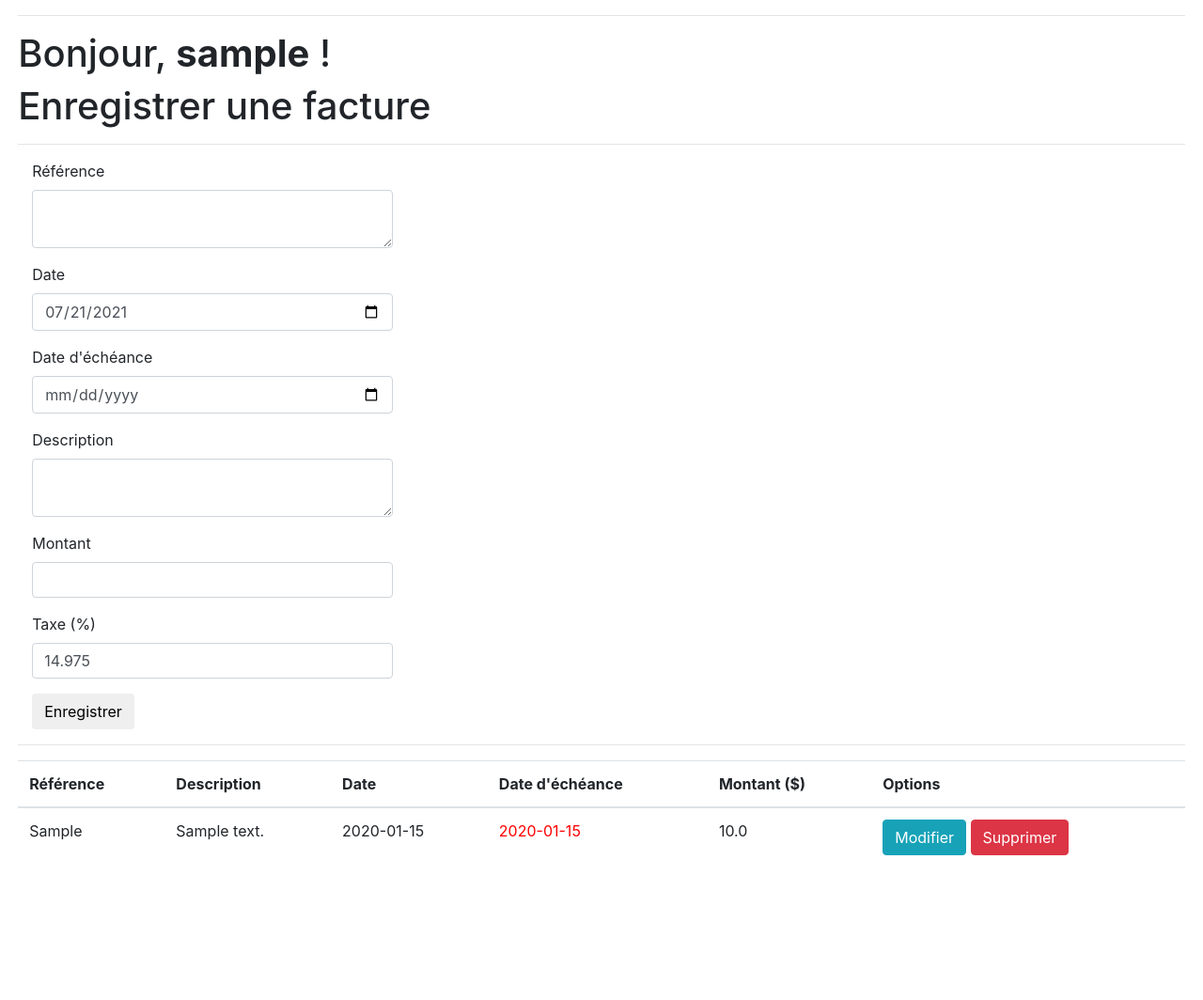
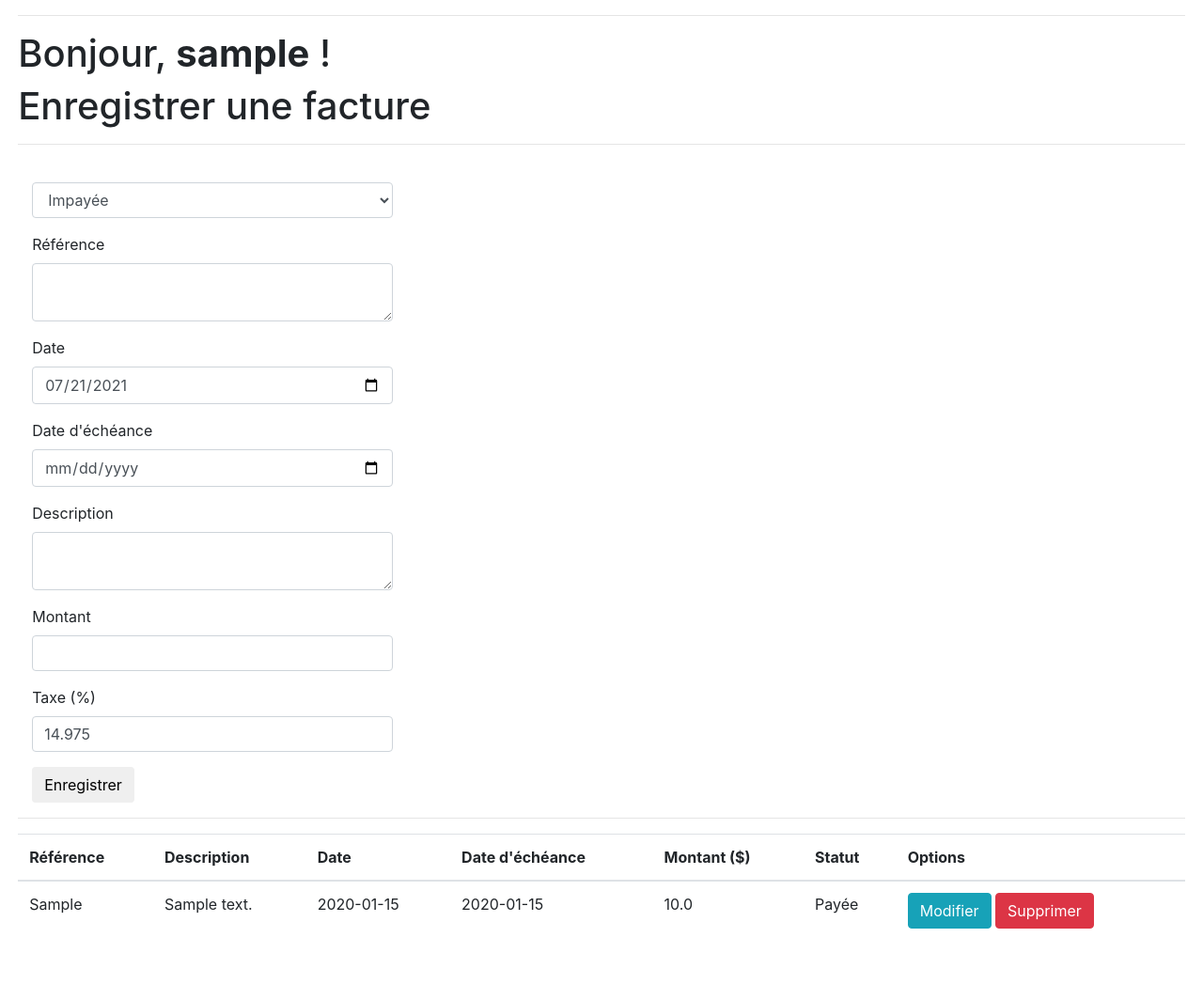
Before and after one commit to PedroLuisBernardos/INM5151, a Flask app: page /index in a window 1280 px wide. Shown: the part 56-1120 px from the top of the page at 94% size. Before the commit the page ends 966 px from the top, so only its background shows below. Run offline with Flask 2, Linux system fonts and the light colour scheme; a user stored in the database is signed in; tables that the repository leaves empty hold one stand-in row (values such as "Sample post"); some libraries are stand-ins or nearby versions.

Commit message:
Ajout du statut (impayée/payée) de la facture

```diff
--- a/app/forms.py
+++ b/app/forms.py
@@ -1,7 +1,7 @@
 # forms.py
 # défini les formulaires de l'application
 from flask_wtf import FlaskForm
-from wtforms import StringField, PasswordField, BooleanField, SubmitField, TextAreaField, DecimalField, DateField, DecimalField
+from wtforms import StringField, PasswordField, BooleanField, SubmitField, TextAreaField, DecimalField, DateField, SelectField
 from wtforms.validators import NumberRange, ValidationError, DataRequired, Email, EqualTo, Length
 from flask_babel import _, lazy_gettext as _l
 from datetime import date
@@ -69,6 +69,7 @@ class EditProfileForm(FlaskForm):
 # Défini un formulaire pour la saisie de factures
 class FactureForm(FlaskForm):
     # À ajouter des attributs
+    paid = SelectField('', choices=[(0, _l('Impayée')), (1, _l('Payée'))], coerce=int)
     reference = TextAreaField(_l('Référence'), validators=[DataRequired(message=_l("Veuillez entrer une référence")), Length(min=1, max=50, message=_l('Veuillez écrire entre 1 et 50 caractères'))])
     date = DateField(_l('Date'), default=date.today(), format='%Y-%m-%d', validators=[DataRequired(message=_l("Veuillez entrer une date (AAAA-MM-JJ)"))])
     due_date = DateField(_l('Date d\'échéance'), format='%Y-%m-%d', validators=[DataRequired(message=_l("Veuillez entrer une date d'échéance (AAAA-MM-JJ)"))])
--- a/app/models.py
+++ b/app/models.py
@@ -62,6 +62,7 @@ class Facture(db.Model):
     date = db.Column(db.Date, nullable=False)
     due_date = db.Column(db.Date, nullable=False)
     amount = db.Column(db.Float, nullable=False)
+    paid = db.Column(db.Integer, default=0, nullable=False)
     user_id = db.Column(db.Integer, db.ForeignKey('user.id'))
 
     # Affichage des factures
--- a/app/routes.py
+++ b/app/routes.py
@@ -22,7 +22,7 @@ def index():
         if facture:
             flash(_('Cette référence existe déjà.'))
         else:
-            facture = Facture(reference=form.reference.data, date=form.date.data, due_date=form.due_date.data, description=form.description.data, author=current_user, amount=form.amount.data)
+            facture = Facture(paid=form.paid.data, reference=form.reference.data, date=form.date.data, due_date=form.due_date.data, description=form.description.data, author=current_user, amount=form.amount.data)
             db.session.add(facture)
             db.session.commit()
             flash(_('Votre facture a été ajoutée.'))
@@ -181,6 +181,7 @@ def update(facture_id):
             if facture and facture is not facture_to_update:
                 flash(_('Cette référence existe déjà.'))
             else:
+                facture_to_update.paid = form.paid.data
                 facture_to_update.reference = form.reference.data
                 facture_to_update.date = form.date.data
                 facture_to_update.due_date = form.due_date.data
@@ -190,6 +191,7 @@ def update(facture_id):
                 flash(_('Les modifications ont été sauvegardées.'))
                 return redirect(url_for('index'))
         elif request.method == 'GET':
+            form.paid.data = facture_to_update.paid
             form.reference.data = facture_to_update.reference
             form.date.data = facture_to_update.date
             form.due_date.data = facture_to_update.due_date
--- a/app/templates/index.html
+++ b/app/templates/index.html
@@ -26,14 +26,21 @@
             <th scope="col">{{ _('Date') }}</th>
             <th scope="col">{{ _('Date d\'échéance') }}</th>
             <th scope="col">{{ _('Montant') }} ($)</th>
+            <th scope="col">{{ _('Statut') }}</th>
             <th scope="col">{{ _('Options') }}</th>
           </tr>
         </thead>
         <tbody>
     {% for facture in factures %}
-        <!-- Valide si la date d'échéance est dépassée -->
-        {% if facture.due_date <= date_today %}
-            {% set date_state = 'past-due' %}
+        <!-- Valide l'état de la facture -->
+        {% if facture.paid %}
+            {% set facture_state = _('Payée') %}
+        {% else %}
+            {% set facture_state = _('Impayée') %}
+            <!-- Valide si la date d'échéance est dépassée alors qu'elle est impayée -->
+            {% if facture.due_date <= date_today%}
+                {% set date_state = 'past-due' %}
+            {% endif %}
         {% endif %}
         <!-- Corps des factures -->
         <tr>
@@ -43,6 +50,7 @@
             <td>{{ facture.date }}</td>
             <td class="{{ date_state }}">{{ facture.due_date }}</td>
             <td>{{ facture.amount }}</td>
+            <td class="{{ date_state }}">{{ facture_state }}</td>
             <td>
                 <a class="btn btn-info" href="{{ url_for('update', facture_id=facture.id) }}">{{ _('Modifier') }}</a>
                 <a class="btn btn-danger" href="{{ url_for('delete', facture_id=facture.id) }}">{{ _('Supprimer') }}</a>
```
Also changed, not shown: app.db, app/translations/en/LC_MESSAGES/messages.po, app/translations/es/LC_MESSAGES/messages.po.
